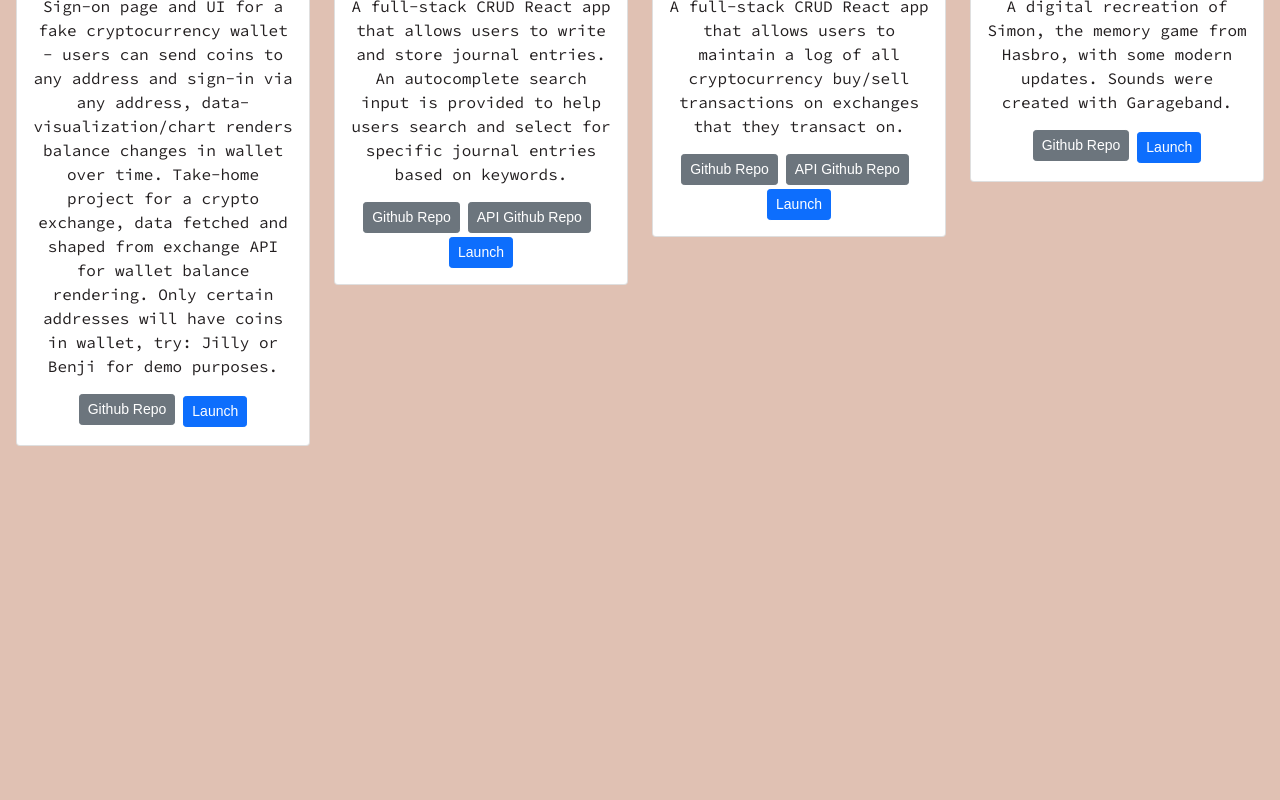
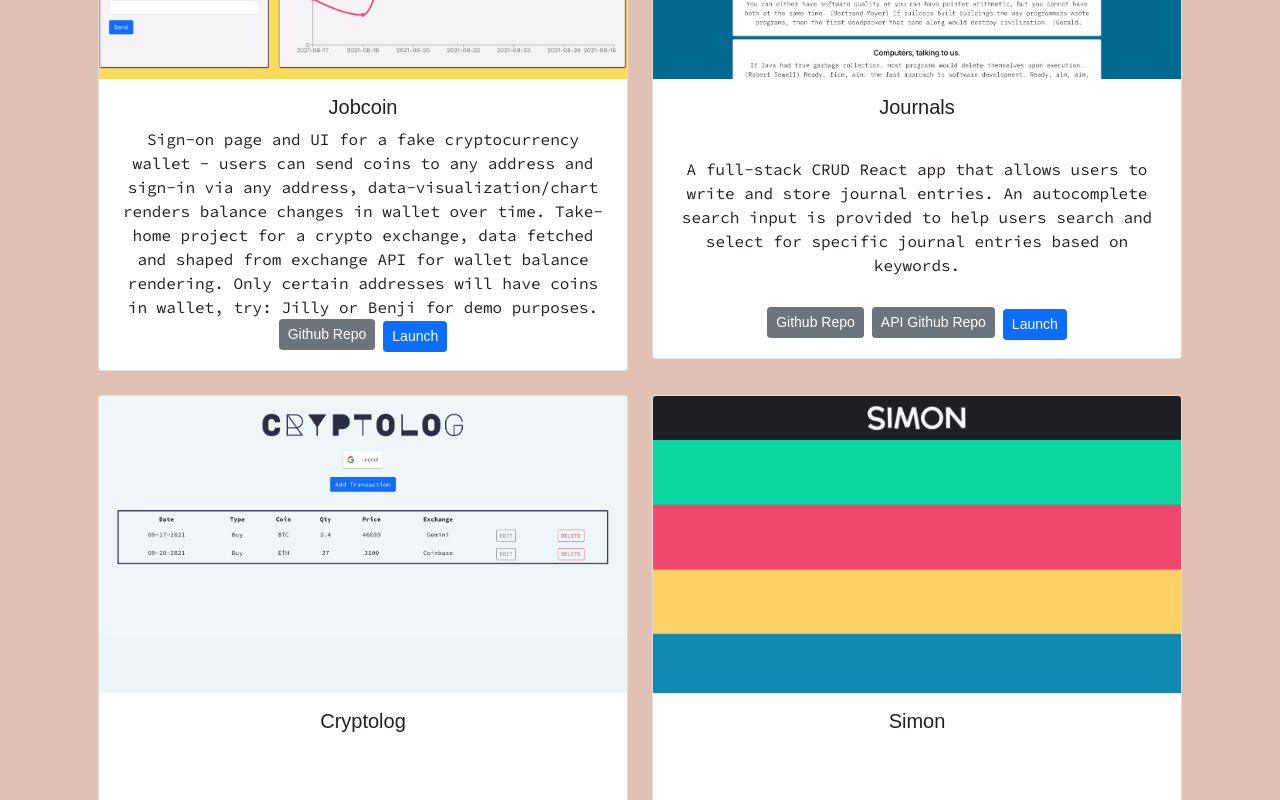
Before and after one commit to benjipt/fullstack-portfolio, a React (Create React App) app: page / in a window 1280 px wide. Shown: the part 700-1500 px from the top of the page. Before the commit the page ends 1162 px from the top, so only its background shows below. Built offline with nearby package versions, Linux system fonts and the light colour scheme; a web font is replaced by a local one.

Commit message:
feat: layout improvements

```diff
--- a/src/components/ProjectCard.jsx
+++ b/src/components/ProjectCard.jsx
@@ -4,12 +4,19 @@ export default function ProjectCard({ project }) {
   const { img, name, description, github, githubAPI, site } = project;
 
   return (
-    <div className='col-sm pb-3'>
+    <div className='col-sm pt-4'>
       <div className='card'>
         <img src={img} className='card-img-top' alt='card img' />
         <div className='card-body'>
           <h5 className='card-title'>{name}</h5>
-          <p className='card-text'>{description}</p>
+          <div
+            style={{
+              height: '180px',
+              display: 'table-cell',
+              verticalAlign: 'middle',
+            }}>
+            <p className='card-text'>{description}</p>
+          </div>
           <a className='btn btn-sm btn-secondary me-2 mb-1' href={github}>
             Github Repo
           </a>
--- a/src/components/Projects.jsx
+++ b/src/components/Projects.jsx
@@ -62,11 +62,14 @@ export default function Projects() {
   // ]
 
   return (
-    <div className='bottom text-center'>
-      <div className='row justify-content-center pt-4 ps-3 pe-3'>
-        {projects.map(project => {
-          return <ProjectCard project={project} key={project.id} />;
-        })}
+    <div className='container bottom text-center'>
+      <div className='row justify-content-center ps-3 pe-3'>
+        <ProjectCard project={projects[0]} />
+        <ProjectCard project={projects[1]} />
+      </div>
+      <div className='row justify-content-center ps-3 pe-3 pb-4'>
+        <ProjectCard project={projects[2]} />
+        <ProjectCard project={projects[3]} />
       </div>
     </div>
   );
```
